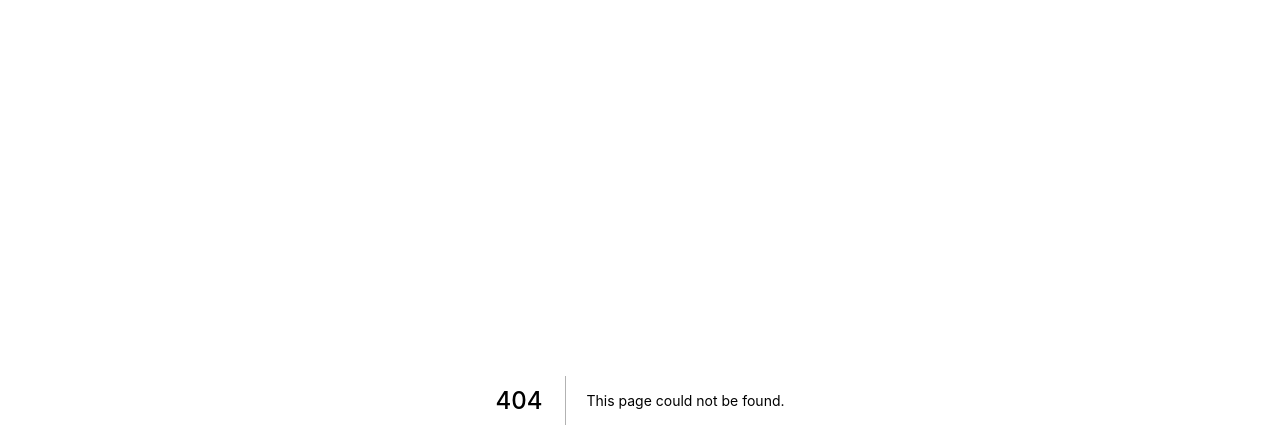
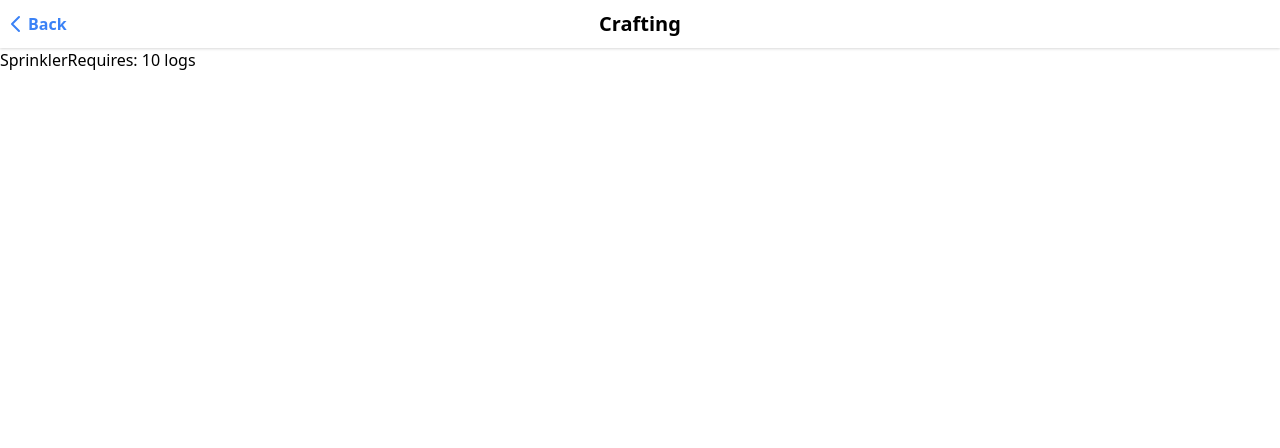
Before and after one commit to ethanmick/alpha-01, a Next.js app: page /crafting in a window 1280 px wide. Before the commit this address had no page. Shown: the top 448 px of the page. Built offline with nearby package versions, Linux system fonts and the light colour scheme.

Commit message:
[WIP]: Crafting

```diff
--- /dev/null
+++ b/pages/crafting.tsx
@@ -0,0 +1,47 @@
+import { ActivityBar, Header } from 'components'
+import { useGame } from 'game'
+
+// Ideas for craftable items:
+// sprinkler
+// water pump
+// water wheel
+// plow
+// yoke
+// harrow
+//
+
+const items = [
+  {
+    id: 'sprinkler',
+    name: 'Sprinkler'
+  }
+]
+
+const CraftTable = () => {
+  const { state } = useGame()
+
+  return (
+    <ul>
+      {items.map((item) => (
+        <li key={item.id}>
+          {item.name}
+          <span>Requires: 10 logs</span>
+        </li>
+      ))}
+    </ul>
+  )
+}
+
+export default function CraftingPage() {
+  const { state } = useGame()
+  if (!state) {
+    return null
+  }
+  return (
+    <>
+      <Header name="Crafting" back="/" />
+      <ActivityBar />
+      <CraftTable />
+    </>
+  )
+}
--- a/pages/index.tsx
+++ b/pages/index.tsx
@@ -15,6 +15,9 @@ export default function HomePage() {
       <Link href="/market">
         <a className="block">Market</a>
       </Link>
+      <Link href="/crafting">
+        <a className="block">Crafting</a>
+      </Link>
     </div>
   )
 }
```
